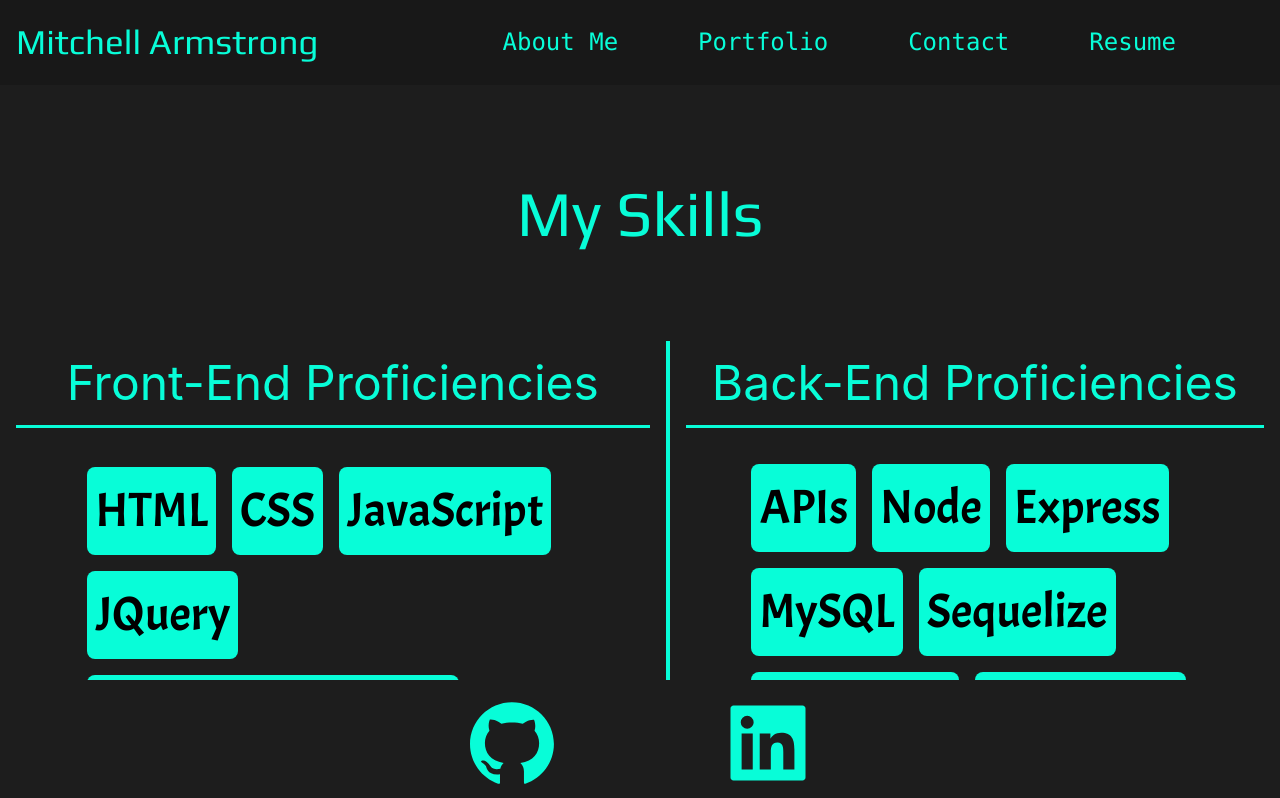
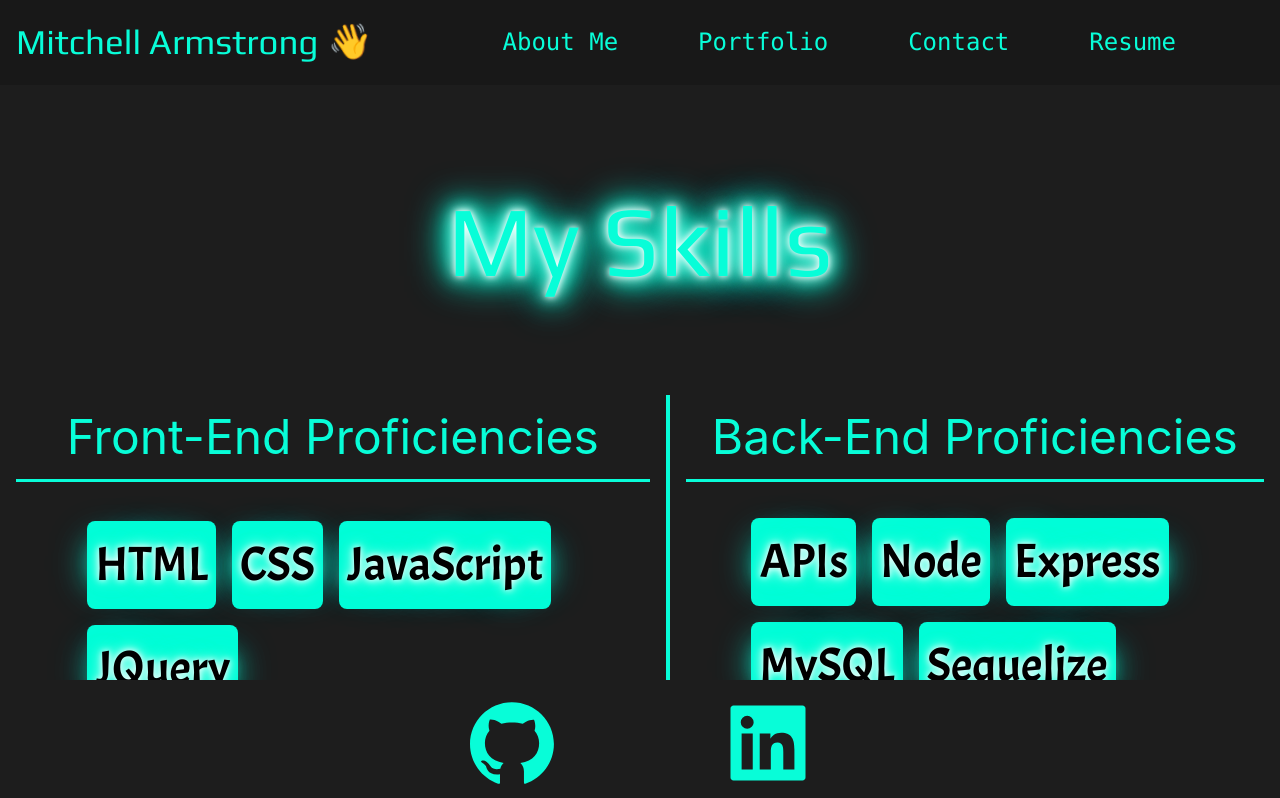
Before and after one commit to ScarElite/professional-portfolio, a React (Create React App) app: page /resume in a window 1280 px wide. Shown: the top 798 px of the page. Built offline with nearby package versions, Linux system fonts and the light colour scheme; a web font is replaced by a local one.

Commit message:
Added a route that takes users to the home page when entering an invalid url path

```diff
--- a/src/App.css
+++ b/src/App.css
@@ -22,6 +22,25 @@ body {
 .title-header {
   color: var(--tertiary);
   font-family: "Play";
+}
+
+.wave {
+  animation-name: wave-animation;  /* Refers to the name of your @keyframes element below */
+  animation-duration: 2.5s;        /* Change to speed up or slow down */
+  animation-iteration-count: infinite;  /* Never stop waving :) */
+  transform-origin: 70% 70%;       /* Pivot around the bottom-left palm */
+  display: inline-block;
+}
+
+@keyframes wave-animation {
+    0% { transform: rotate( 0.0deg) }
+   10% { transform: rotate(14.0deg) }  /* The following five values can be played with to make the waving more or less extreme */
+   20% { transform: rotate(-8.0deg) }
+   30% { transform: rotate(14.0deg) }
+   40% { transform: rotate(-4.0deg) }
+   50% { transform: rotate(10.0deg) }
+   60% { transform: rotate( 0.0deg) }  /* Reset for the last half to pause */
+  100% { transform: rotate( 0.0deg) }
 }
 
 /* Nav */
@@ -164,7 +183,18 @@ textarea {
 
 .contact-h1 {
   font-family: "Fjalla One";
-  font-size: 64px;
+  font-size: 80px;
+  text-shadow: 0 0 5px #fff, 0 0 10px #fff, 0 0 15px var(--tertiary), 0 0 20px var(--tertiary), 0 0 25px var(--tertiary), 0 0 30px var(--tertiary), 0 0 35px var(--tertiary);
+  animation: glow 1s ease-in-out infinite alternate;
+}
+
+@keyframes glow {
+  from {
+    text-shadow: 0 0 5px #fff, 0 0 10px #fff, 0 0 15px var(--tertiary), 0 0 20px var(--tertiary), 0 0 25px var(--tertiary), 0 0 30px var(--tertiary), 0 0 35px var(--tertiary);
+  }
+  to {
+    text-shadow: 0 0 10px #fff, 0 0 20px #fff, 0 0 30px var(--tertiary), 0 0 40px var(--tertiary), 0 0 50px var(--tertiary), 0 0 60px var(--tertiary), 0 0 70px var(--tertiary);
+  }
 }
 
 .contact-submit {
@@ -176,7 +206,9 @@ textarea {
 .skills-header {
   color: var(--tertiary);
   font-family: "Play";
-  font-size: 64px;
+  font-size: 100px;
+  text-shadow: 0 0 5px #fff, 0 0 10px #fff, 0 0 15px var(--tertiary), 0 0 20px var(--tertiary), 0 0 25px var(--tertiary), 0 0 30px var(--tertiary), 0 0 35px var(--tertiary);
+  animation: glow 1s ease-in-out infinite alternate;
 }
 
 .skill-section-header {
@@ -201,6 +233,8 @@ margin-bottom: 6px;
   height: fit-content;
   padding: 8px;
   margin: 8px;
+  text-shadow: 0 0 5px #fff, 0 0 10px #fff, 0 0 15px var(--tertiary), 0 0 20px var(--tertiary), 0 0 25px var(--tertiary), 0 0 30px var(--tertiary), 0 0 35px var(--tertiary);
+  animation: glow 1s ease-in-out infinite alternate;
 }
 
 .skill-border {
@@ -211,6 +245,8 @@ margin-bottom: 6px;
   width: 80%;
   margin-left: 10%;
   margin-top: 5%;
+  text-shadow: 0 0 5px #fff, 0 0 10px #fff, 0 0 15px var(--tertiary), 0 0 20px var(--tertiary), 0 0 25px var(--tertiary), 0 0 30px var(--tertiary), 0 0 35px var(--tertiary);
+  animation: glow 1s ease-in-out infinite alternate;
 }
 
 .backend-skill {
--- a/src/App.js
+++ b/src/App.js
@@ -18,6 +18,7 @@ function App() {
           <Route path="/portfolio" element={<Portfolio />} />
           <Route path="/contact" element={<Contact />} />
           <Route path="/resume" element={<Resume />} />
+          <Route path="*" element={<About />} />
         </Routes>
         <Footer />
       </Router>
--- /dev/null
+++ b/src/components/404/index.js
@@ -0,0 +1,11 @@
+import React from "react";
+
+function Error() {
+  return (
+    <div className="Error">
+      <img className="Error" src="../../assets/images/Portfolio/404.jpg" />
+    </div>
+  );
+}
+
+export default Error;
--- a/src/components/About/index.js
+++ b/src/components/About/index.js
@@ -2,7 +2,7 @@ import React from "react";
 
 function About() {
   return (
-    <div className="mt-36">
+    <div className="mt-36 about-body">
       <header className="flex justify-center font-mono text-7xl font-bold about-header font-effect-3d">
         <span className="animate-pulse">HELLO, I'M MITCHELL ARMSTRONG</span>
       </header>
--- a/src/components/Nav/index.js
+++ b/src/components/Nav/index.js
@@ -4,7 +4,9 @@ function Nav() {
   return (
     <div className="navbar flex align-content: items-center justify-between p-4">
       <h1 className="title-header font-effect-anaglyph">
-        <a href="/">Mitchell Armstrong</a>
+        <a href="/">
+          Mitchell Armstrong <span class="wave">👋</span>
+        </a>
       </h1>
       <nav className="font-mono text-2xl font-medium mr-12">
         <ul className="flex justify-between font-effect-anaglyph">
```
Also changed, not shown: src/assets/images/Portfolio-bg-Images/glitch-bg.jpg (added), 1 other file (tests, documents, lock files or other folders).
